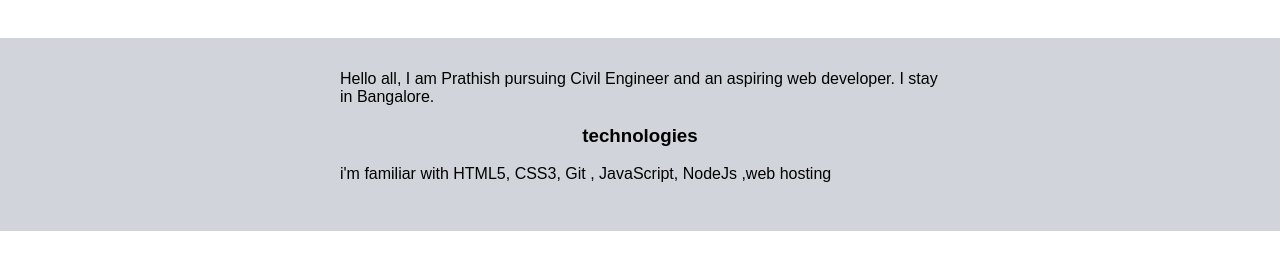
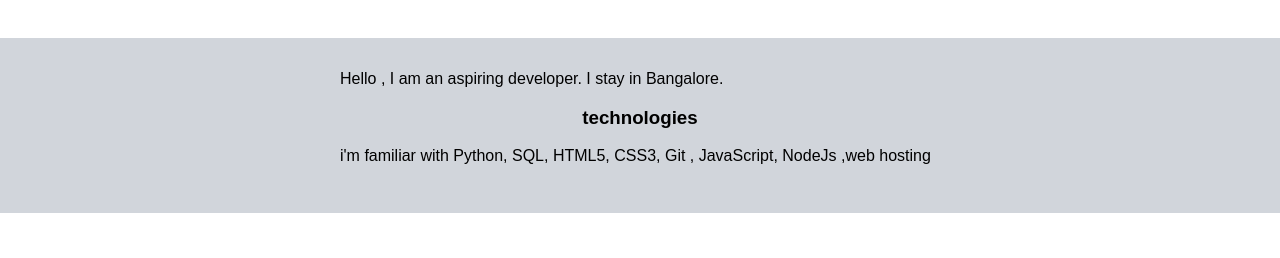
Before and after one commit to Prathish-codes/neogcamp-lesson-3, a plain HTML site: page index.html in a window 1280 px wide. Shown: the part 443-701 px from the top of the page. Drawn offline with Linux system fonts and the light colour scheme.

Commit message:
Update index.html

```diff
--- a/index.html
+++ b/index.html
@@ -38,9 +38,9 @@
 
 
     <section class="section ow">
-        <div class="container container-center">Hello all, I am Prathish pursuing Civil Engineer and an aspiring web developer. I stay in Bangalore.
+        <div class="container container-center">Hello , I am an aspiring developer. I stay in Bangalore.
             <h3>technologies</h3>
-            <p>i'm familiar with HTML5, CSS3, Git , JavaScript, NodeJs ,web hosting</p>
+            <p>i'm familiar with Python, SQL, HTML5, CSS3, Git , JavaScript, NodeJs ,web hosting</p>
 
         </div>
     </section>
```
